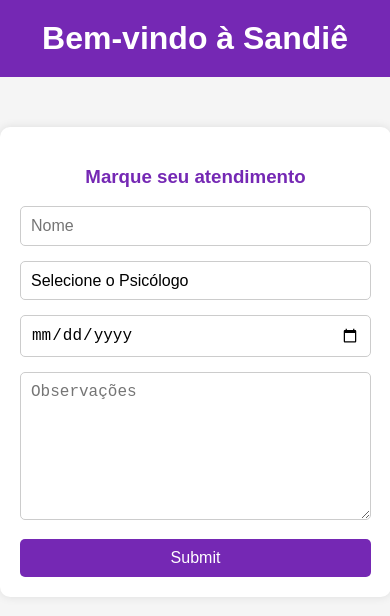
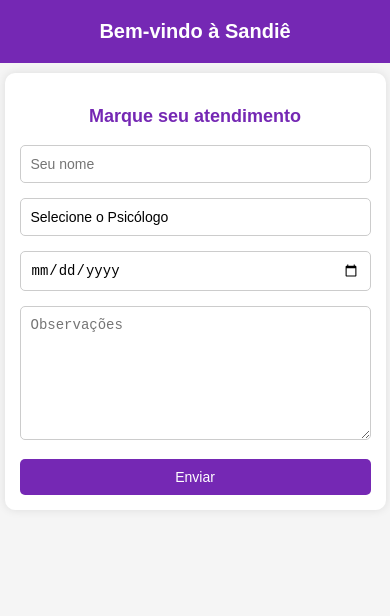
Before and after one commit to skaduhs5232/Agendamento-sheets, a plain HTML site: page agendamento/Google Sheet.html in a window 390 px wide. Drawn offline with Linux system fonts and the light colour scheme.

Commit message:
melhoria no posicionamento

```diff
--- a/Google Sheet.html
+++ b/agendamento/Google Sheet.html
@@ -1,8 +1,7 @@
 <!DOCTYPE html>
 <html>
 <head>
-	<link rel="stylesheet" href="Google Sheet.css">
-    <link rel="stylesheet" href="global-style.css">
+	<link rel="stylesheet" href="../css/Google Sheet.css">
 </head>
 <header>
   <h1>Bem-vindo à Sandiê</h1>
@@ -11,9 +10,7 @@
 	<div class="container">
 		<form method="post" action="https://script.google.com/macros/s/AKfycbxhD6da0dvx3rQgGChA5NsfQ7hLE7wGTYIfTSfMEoa-esFP9K2vpPUinj6v_xhkXB2sTg/exec" name="contact-form">
 			<h3>Marque seu atendimento</h3>
-			<input type="text" name="Nome" placeholder="Nome">
-
-			<!-- Dropdown para seleção de psicólogo -->
+			<input type="text" name="Nome" placeholder="Seu nome">
 			<select name="Psicólogo">
 				<option value="" disabled selected>Selecione o Psicólogo</option>
 				<option value="Patrícia Silva">Patrícia Silva</option>
@@ -24,11 +21,10 @@
 
 			<input type="date" name="Data" placeholder="Data">
 			<textarea name="Observações" rows="7" placeholder="Observações"></textarea>
-			<input type="submit" value="Submit" id="submit">
+			<input type="submit" value="Enviar" id="submit">
 		</form>
 	</div>
 
-	<!-- Indicador de Loading -->
 	<div id="loading" class="loading-container" style="display: none;">
 		<div class="spinner"></div>
 		<p>Enviando...</p>
--- a/Google Sheet.css
+++ b/css/Google Sheet.css
@@ -16,13 +16,14 @@
 
 header h1 {
   margin: 0;
+  font-size: 24px; /* Ajuste o tamanho da fonte do cabeçalho */
 }
 
 /* Container do formulário */
 .container {
-  margin: 50px auto;
+  margin: 20px auto; /* Ajuste a margem para dispositivos móveis */
   width: 90%;
-  max-width: 400px;
+  max-width: 500px; /* Aumente a largura máxima para telas maiores */
   padding: 20px;
   background-color: white;
   border-radius: 10px;
@@ -31,6 +32,7 @@
 
 h3 {
   color: #7528b4;
+  font-size: 20px; /* Ajuste o tamanho da fonte do subtítulo */
 }
 
 /* Estilização dos inputs */
@@ -122,3 +124,33 @@
   0% { transform: rotate(0deg); }
   100% { transform: rotate(360deg); }
 }
+
+/* Estilos Responsivos */
+@media (max-width: 768px) {
+  header h1 {
+    font-size: 20px; /* Ajuste para tamanhos menores */
+  }
+
+  .container {
+    margin: 10px auto; /* Ajuste a margem para dispositivos menores */
+    padding: 15px; /* Ajuste o padding para dispositivos menores */
+  }
+
+  h3 {
+    font-size: 18px; /* Ajuste o tamanho da fonte do subtítulo */
+  }
+
+  input[type="text"],
+  input[type="date"],
+  textarea,
+  select,
+  input[type="submit"] {
+    font-size: 14px; /* Ajuste o tamanho da fonte para dispositivos menores */
+  }
+}
+
+@media (min-width: 1200px) {
+  .container {
+    max-width: 600px; /* Aumente a largura máxima para telas grandes */
+  }
+}
```
Also changed, not shown: apply-config.js (added, +32 -0 lines), config.json (added, +7 -0 lines), index.html (+2 -1 lines), agendamento/Google Sheet.js (renamed from Google Sheet.js).
